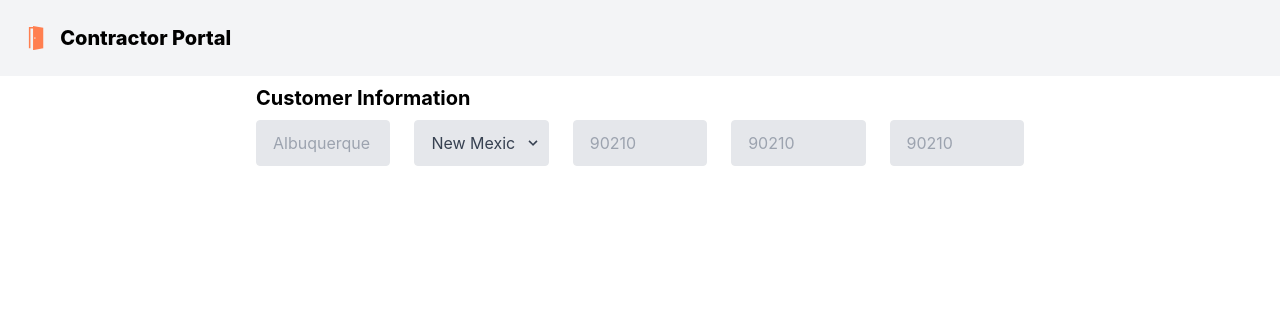
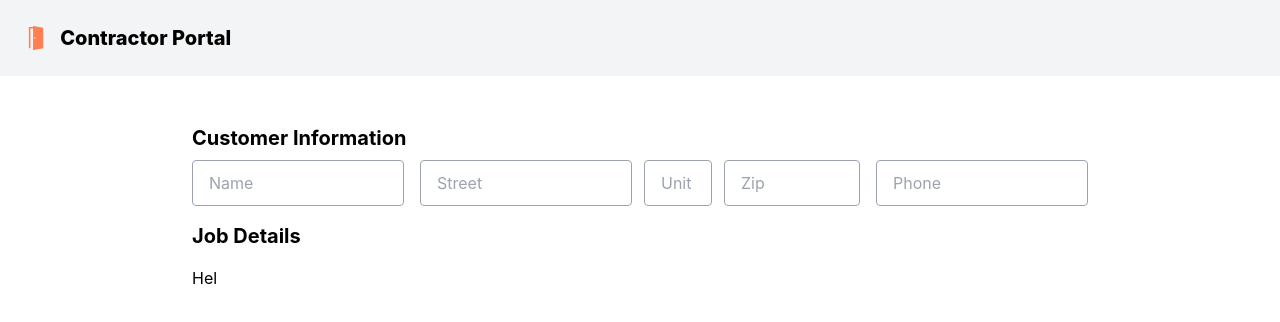
Before and after one commit to yousifshamoun/fsm-software, a React (Create React App) app: page /dispatch in a window 1280 px wide. Shown: the top 322 px of the page. Built offline with nearby package versions, Linux system fonts and the light colour scheme.

Commit message:
customer info

```diff
--- a/src/components/CustomerForm.tsx
+++ b/src/components/CustomerForm.tsx
@@ -2,31 +2,72 @@ import React from "react";
 
 const CustomerForm = () => {
     return (
-        <div className="flex justify-center items-center">
-            <form className="w-full max-w-3xl">
+        <div className="flex justify-center items-center mt-10">
+            <form className="w-full max-w-4xl">
                 <p className="text-left font-bold text-xl my-2">
                     Customer Information
                 </p>
-                <div className="flex flex-wrap -mx-3 mb-2">
-                    <div className="w-full md:w-1/5 px-3 mb-6 md:mb-0">
+                <div className="flex flex-wrap -mx-2 mb-2">
+                    <div className="w-full md:w-1/4 px-2 mb-6 md:mb-0">
                         <input
-                            className="appearance-none block w-full bg-gray-200 text-gray-700 border border-gray-200 rounded py-3 px-4 leading-tight focus:outline-none focus:bg-white focus:border-gray-500"
-                            id="grid-city"
+                            className="appearance-none block w-full bg-white border border-gray-400 rounded py-3 px-4 leading-tight focus:outline-none focus:bg-white focus:border-gray-500"
+                            id="name"
                             type="text"
-                            placeholder="Albuquerque"
+                            placeholder="Name"
                         />
                     </div>
-                    <div className="w-full md:w-1/5 px-3 mb-6 md:mb-0">
+                    <div className="w-full md:w-1/4 px-2 mb-6 md:mb-0">
+                        <input
+                            className="appearance-none block w-full bg-white border border-gray-400 rounded py-3 px-4 leading-tight focus:outline-none focus:bg-white focus:border-gray-500"
+                            id="street-address"
+                            type="text"
+                            placeholder="Street"
+                        />
+                    </div>
+
+                    <div className="w-full md:w-1/12 px-1 mb-6 md:mb-0">
+                        <input
+                            className="appearance-none block w-full bg-white border border-gray-400 rounded py-3 px-4 leading-tight focus:outline-none focus:bg-white focus:border-gray-500"
+                            id=""
+                            type="text"
+                            placeholder="Unit"
+                        />
+                    </div>
+                    <div className="w-full md:w-1/6 px-2 mb-6 md:mb-0">
+                        <input
+                            className="appearance-none block w-full bg-white border border-gray-400 rounded py-3 px-4 leading-tight focus:outline-none focus:bg-white focus:border-gray-500"
+                            id="grid-zip"
+                            type="text"
+                            placeholder="Zip"
+                        />
+                    </div>
+                    <div className="w-full md:w-1/4 px-2 mb-6 md:mb-0">
+                        <input
+                            className="appearance-none block w-full bg-white border border-gray-400 rounded py-3 px-4 leading-tight focus:outline-none focus:bg-white focus:border-gray-500"
+                            id="phone"
+                            type="tel"
+                            placeholder="Phone"
+                        />
+                    </div>
+                </div>
+                <p className="text-left font-bold text-xl my-4">Job Details</p>
+                <div className="flex flex-wrap mb-2">Hel</div>
+            </form>
+        </div>
+    );
+};
+{
+    /* <div className="w-full md:w-1/5 px-2 mb-6 md:mb-0">
                         <div className="relative">
                             <select
-                                className="block appearance-none w-full bg-gray-200 border border-gray-200 text-gray-700 py-3 px-4 pr-8 rounded leading-tight focus:outline-none focus:bg-white focus:border-gray-500"
+                                className="block appearance-none w-full bg-white border border-gray-400 py-3 px-4 pr-8 rounded leading-tight focus:outline-none focus:bg-white focus:border-gray-500"
                                 id="grid-state"
                             >
                                 <option>New Mexico</option>
                                 <option>Missouri</option>
                                 <option>Texas</option>
                             </select>
-                            <div className="pointer-events-none absolute inset-y-0 right-0 flex items-center px-2 text-gray-700">
+                            <div className="pointer-events-none absolute inset-y-0 right-0 flex items-center px-2 text-gray-200">
                                 <svg
                                     className="fill-current h-4 w-4"
                                     xmlns="http://www.w3.org/2000/svg"
@@ -36,35 +77,6 @@ const CustomerForm = () => {
                                 </svg>
                             </div>
                         </div>
-                    </div>
-                    <div className="w-full md:w-1/5 px-3 mb-6 md:mb-0">
-                        <input
-                            className="appearance-none block w-full bg-gray-200 text-gray-700 border border-gray-200 rounded py-3 px-4 leading-tight focus:outline-none focus:bg-white focus:border-gray-500"
-                            id="grid-zip"
-                            type="text"
-                            placeholder="90210"
-                        />
-                    </div>
-                    <div className="w-full md:w-1/5 px-3 mb-6 md:mb-0">
-                        <input
-                            className="appearance-none block w-full bg-gray-200 text-gray-700 border border-gray-200 rounded py-3 px-4 leading-tight focus:outline-none focus:bg-white focus:border-gray-500"
-                            id="grid-zip"
-                            type="text"
-                            placeholder="90210"
-                        />
-                    </div>
-                    <div className="w-full md:w-1/5 px-3 mb-6 md:mb-0">
-                        <input
-                            className="appearance-none block w-full bg-gray-200 text-gray-700 border border-gray-200 rounded py-3 px-4 leading-tight focus:outline-none focus:bg-white focus:border-gray-500"
-                            id="grid-zip"
-                            type="text"
-                            placeholder="90210"
-                        />
-                    </div>
-                </div>
-            </form>
-        </div>
-    );
-};
-
+                    </div> */
+}
 export default CustomerForm;
```
